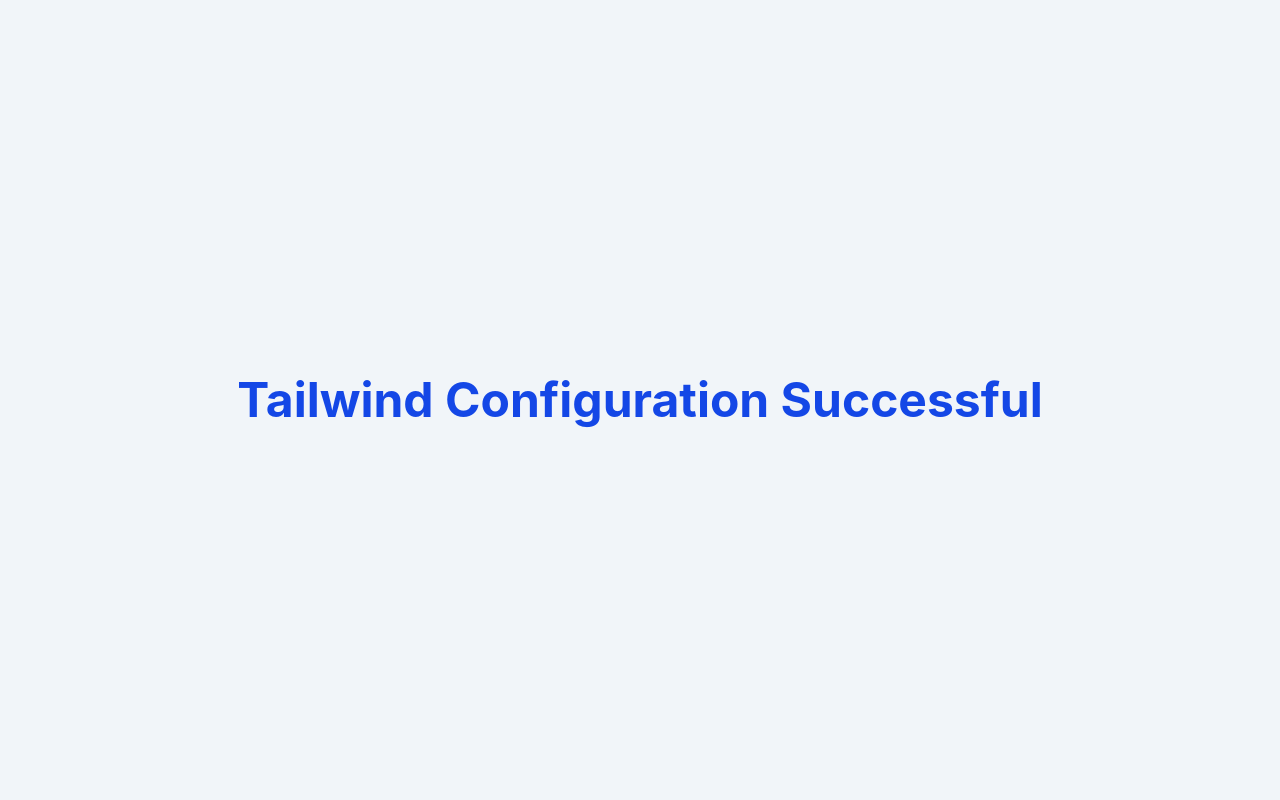
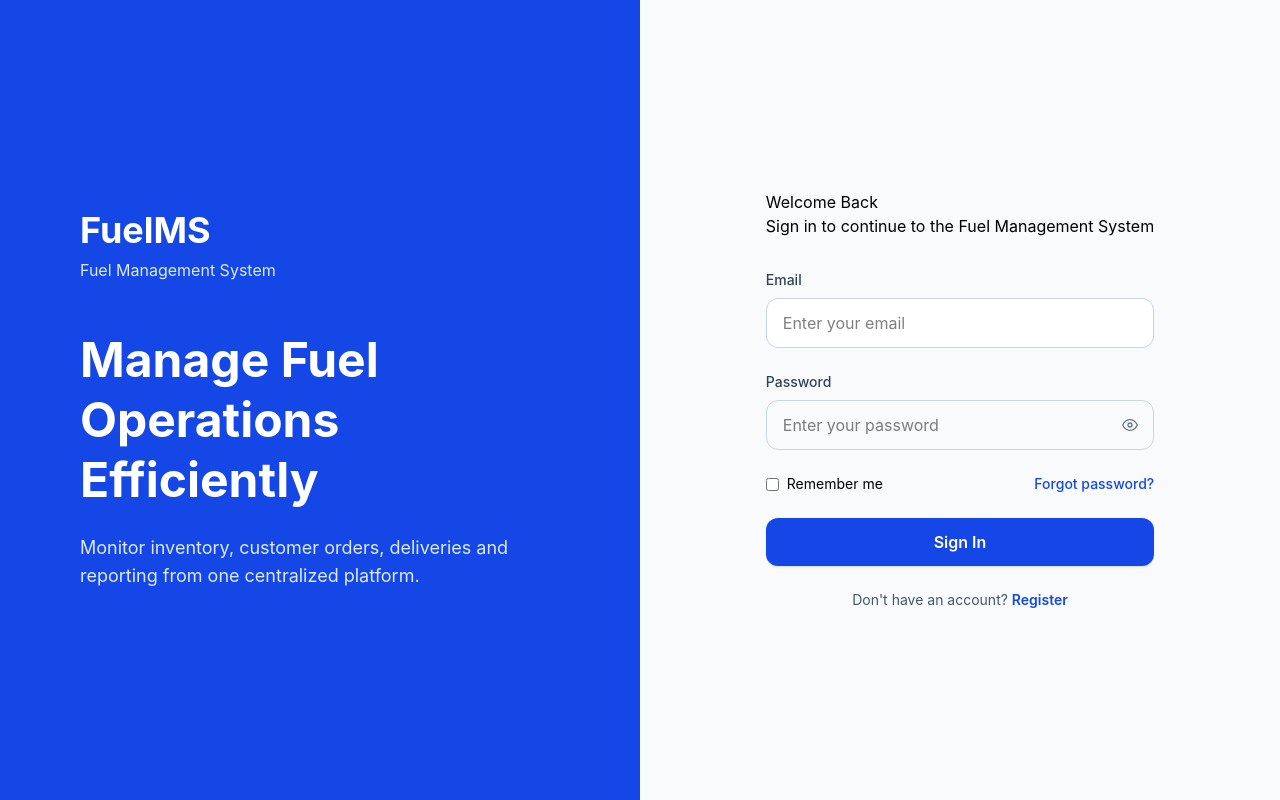
Before and after one commit to korosoangela2-lang/Fuel-Management-System, a React app in the folder frontend/: page / in a window 1280 px wide. Built offline with nearby package versions, Linux system fonts and the light colour scheme; the HTML template or start-up script is replaced by a standard one.

Commit message:
Refactor components for improved structure and styling; update App component to use AppRoutes

```diff
--- a/frontend/src/App.jsx
+++ b/frontend/src/App.jsx
@@ -1,11 +1,7 @@
+import AppRoutes from "./routes/AppRoutes";
+
 function App() {
-  return (
-    <div className="flex min-h-screen items-center justify-center bg-slate-100">
-      <h1 className="text-5xl font-bold text-blue-700">
-        Tailwind Configuration Successful
-      </h1>
-    </div>
-  );
+  return <AppRoutes />;
 }
 
 export default App;
--- a/frontend/src/components/common/Button.jsx
+++ b/frontend/src/components/common/Button.jsx
@@ -1,30 +1,14 @@
 function Button({
   children,
   type = "button",
-  onClick,
   className = "",
-  disabled = false,
+  ...props
 }) {
   return (
     <button
       type={type}
-      onClick={onClick}
-      disabled={disabled}
-      className={`
-        w-full
-        rounded-lg
-        bg-blue-700
-        px-4
-        py-3
-        font-semibold
-        text-white
-        transition
-        duration-200
-        hover:bg-blue-800
-        disabled:cursor-not-allowed
-        disabled:opacity-60
-        ${className}
-      `}
+      className={`w-full rounded-xl bg-blue-700 px-5 py-3 font-semibold text-white shadow transition hover:bg-blue-800 ${className}`}
+      {...props}
     >
       {children}
     </button>
--- a/frontend/src/components/common/Input.jsx
+++ b/frontend/src/components/common/Input.jsx
@@ -1,40 +1,16 @@
 function Input({
   label,
-  type = "text",
-  name,
-  placeholder,
-  value,
-  onChange,
+  ...props
 }) {
   return (
     <div className="space-y-2">
-      <label
-        htmlFor={name}
-        className="block text-sm font-medium text-slate-700"
-      >
+      <label className="block text-sm font-medium text-slate-700">
         {label}
       </label>
 
       <input
-        id={name}
-        name={name}
-        type={type}
-        placeholder={placeholder}
-        value={value}
-        onChange={onChange}
-        className="
-          w-full
-          rounded-lg
-          border
-          border-slate-300
-          px-4
-          py-3
-          outline-none
-          transition
-          focus:border-blue-600
-          focus:ring-2
-          focus:ring-blue-200
-        "
+        {...props}
+        className="w-full rounded-xl border border-slate-300 bg-white px-4 py-3 outline-none transition focus:border-blue-600 focus:ring-4 focus:ring-blue-100"
       />
     </div>
   );
--- a/frontend/src/components/common/Logo.jsx
+++ b/frontend/src/components/common/Logo.jsx
@@ -1,11 +1,11 @@
 function Logo() {
   return (
-    <div className="space-y-2">
-      <h1 className="text-5xl font-bold text-white">
+    <div>
+      <h1 className="text-4xl font-bold text-white">
         FuelMS
       </h1>
 
-      <p className="text-blue-100">
+      <p className="mt-2 text-blue-100">
         Fuel Management System
       </p>
     </div>
--- a/frontend/src/components/common/PasswordInput.jsx
+++ b/frontend/src/components/common/PasswordInput.jsx
@@ -1,53 +1,28 @@
 import { useState } from "react";
 import { FiEye, FiEyeOff } from "react-icons/fi";
 
-function PasswordInput({
-  label,
-  name,
-  placeholder,
-  value,
-  onChange,
-}) {
-  const [showPassword, setShowPassword] = useState(false);
+function PasswordInput({ label, ...props }) {
+  const [show, setShow] = useState(false);
 
   return (
     <div className="space-y-2">
-      <label
-        htmlFor={name}
-        className="block text-sm font-medium text-slate-700"
-      >
+      <label className="block text-sm font-medium text-slate-700">
         {label}
       </label>
 
       <div className="relative">
         <input
-          id={name}
-          type={showPassword ? "text" : "password"}
-          name={name}
-          placeholder={placeholder}
-          value={value}
-          onChange={onChange}
-          className="
-            w-full
-            rounded-lg
-            border
-            border-slate-300
-            px-4
-            py-3
-            pr-12
-            outline-none
-            focus:border-blue-600
-            focus:ring-2
-            focus:ring-blue-200
-          "
+          {...props}
+          type={show ? "text" : "password"}
+          className="w-full rounded-xl border border-slate-300 px-4 py-3 pr-12 outline-none focus:border-blue-600 focus:ring-4 focus:ring-blue-100"
         />
 
         <button
           type="button"
-          onClick={() => setShowPassword((prev) => !prev)}
+          onClick={() => setShow(!show)}
           className="absolute right-4 top-1/2 -translate-y-1/2 text-slate-500"
         >
-          {showPassword ? <FiEyeOff /> : <FiEye />}
+          {show ? <FiEyeOff /> : <FiEye />}
         </button>
       </div>
     </div>
--- a/frontend/src/components/forms/LoginForm.jsx
+++ b/frontend/src/components/forms/LoginForm.jsx
@@ -1,5 +1,9 @@
 import { useState } from "react";
 import { Link } from "react-router-dom";
+
+import Input from "../common/Input";
+import PasswordInput from "../common/PasswordInput";
+import Button from "../common/Button";
 
 function LoginForm() {
   const [formData, setFormData] = useState({
@@ -8,78 +12,72 @@
     remember: false,
   });
 
-  const handleChange = (e) => {
+  function handleChange(e) {
     const { name, value, checked, type } = e.target;
 
-    setFormData((prev) => ({
-      ...prev,
+    setFormData({
+      ...formData,
       [name]: type === "checkbox" ? checked : value,
-    }));
-  };
+    });
+  }
 
-  const handleSubmit = (e) => {
+  function handleSubmit(e) {
     e.preventDefault();
 
     console.log(formData);
-
-    // Backend login will be added later
-  };
+  }
 
   return (
-    <form className="login-form" onSubmit={handleSubmit}>
-      {/* Email */}
-      <div className="form-group">
-        <label>Email Address</label>
-
-        <input
+    <form onSubmit={handleSubmit} className="mt-8 space-y-6">
+      <Input
+        label="Email"
         type="email"
         name="email"
         placeholder="Enter your email"
         value={formData.email}
         onChange={handleChange}
-          required
       />
-      </div>
 
-      {/* Password */}
-      <div className="form-group">
-        <label>Password</label>
-
-        <input
-          type="password"
+      <PasswordInput
+        label="Password"
         name="password"
         placeholder="Enter your password"
         value={formData.password}
         onChange={handleChange}
-          required
       />
-      </div>
 
-      <div className="login-options">
-        <label className="remember">
+      <div className="flex items-center justify-between text-sm">
+        <label className="flex items-center gap-2">
           <input
             type="checkbox"
             name="remember"
             checked={formData.remember}
             onChange={handleChange}
           />
-
           Remember me
         </label>
 
-        <Link to="/forgot-password">
-          Forgot Password?
+        <Link
+          to="/forgot-password"
+          className="font-medium text-blue-700 hover:underline"
+        >
+          Forgot password?
         </Link>
       </div>
 
-      <button type="submit" className="login-btn">
-        Login
-      </button>
+      <Button type="submit">
+        Sign In
+      </Button>
 
-      <div className="register-link">
+      <p className="text-center text-sm text-slate-600">
         Don't have an account?{" "}
-        <Link to="/register">Register</Link>
-      </div>
+        <Link
+          to="/register"
+          className="font-semibold text-blue-700 hover:underline"
+        >
+          Register
+        </Link>
+      </p>
     </form>
   );
 }
--- a/frontend/src/layouts/AuthLayout.jsx
+++ b/frontend/src/layouts/AuthLayout.jsx
@@ -1,13 +1,31 @@
-import AuthLeftPanel from "../components/layout/AuthLeftPanel";
-import AuthRightPanel from "../components/layout/AuthRightPanel";
+import Logo from "../components/common/Logo";
 
 function AuthLayout({ children }) {
   return (
-    <div className="auth-container">
-      <AuthLeftPanel />
-      <AuthRightPanel>
+    <div className="grid min-h-screen lg:grid-cols-2">
+      {/* Left Panel */}
+      <div className="hidden bg-blue-700 lg:flex flex-col justify-center px-20 text-white">
+        <Logo />
+
+        <h2 className="mt-12 text-5xl font-bold leading-tight">
+          Manage Fuel
+          <br />
+          Operations
+          <br />
+          Efficiently
+        </h2>
+
+        <p className="mt-6 max-w-md text-lg text-blue-100">
+          Monitor inventory, customer orders,
+          deliveries and reporting from one
+          centralized platform.
+        </p>
+      </div>
+
+      {/* Right Panel */}
+      <div className="flex items-center justify-center bg-slate-50 px-6 py-12">
         {children}
-      </AuthRightPanel>
+      </div>
     </div>
   );
 }
--- a/frontend/src/routes/AppRoutes.jsx
+++ b/frontend/src/routes/AppRoutes.jsx
@@ -1,24 +1,17 @@
 import { Routes, Route } from "react-router-dom";
 
-// Authentication
 import Login from "../pages/auth/Login";
 import Register from "../pages/auth/Register";
 import ForgotPassword from "../pages/auth/ForgotPassword";
-import Dashboard from "../pages/admin/Dashboard";
-
-// Shared
 import NotFound from "../pages/shared/NotFound";
 
 function AppRoutes() {
   return (
     <Routes>
-      {/* Authentication */}
       <Route path="/" element={<Login />} />
       <Route path="/register" element={<Register />} />
       <Route path="/forgot-password" element={<ForgotPassword />} />
-      <Route path="/admin/dashboard" element={<Dashboard />} />
 
-      {/* 404 */}
       <Route path="*" element={<NotFound />} />
     </Routes>
   );
```
Lines whose indentation alone changed are shown as unchanged.
